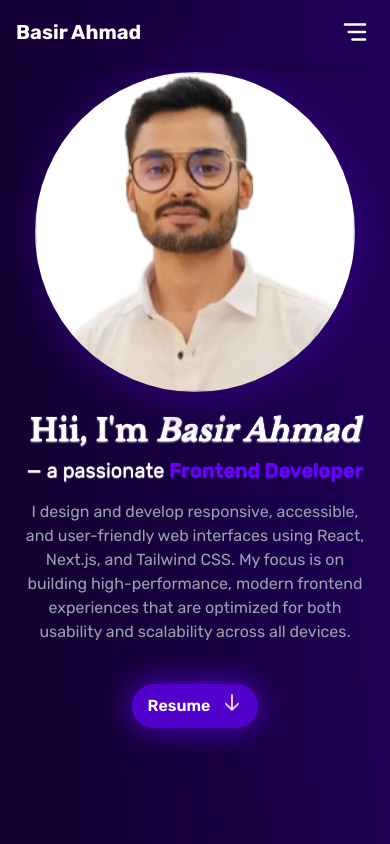
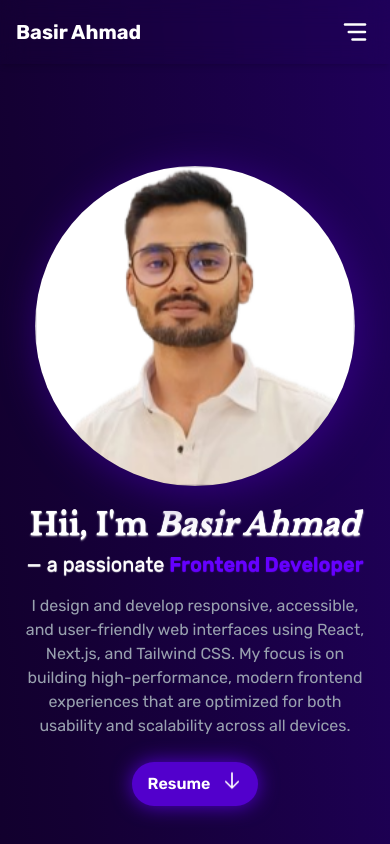
Before and after one commit to thebeliever1812/personal-portfolio, a Next.js app: page / in a window 390 px wide. Shown: the top 844 px of the page. Built offline with nearby package versions, Linux system fonts and the light colour scheme.

Commit message:
Update HeroSection and ResumeButton: adjust layout spacing and button shadow effects for improved aesthetics

```diff
--- a/app/components/HomePageSections/HeroSection.tsx
+++ b/app/components/HomePageSections/HeroSection.tsx
@@ -17,7 +17,7 @@ const rubik = Rubik({
 
 const HeroSection: React.FC = () => {
     return (
-        <section className="hero-section w-full min-h-screen px-4 flex flex-col md:flex-row-reverse gap-5 lg:gap-10 justify-start md:justify-center mt-2 md:mt-0 items-center">
+        <section className="hero-section w-full min-h-screen px-4 flex flex-col md:flex-row-reverse gap-5 lg:gap-10 justify-center md:justify-center items-center">
             <div className='profile-image w-full max-w-xs md:max-w-sm lg:max-w-md xl:max-w-lg aspect-square relative'>
                 <Image
                     src="/profile_picture.png"
@@ -35,7 +35,7 @@ const HeroSection: React.FC = () => {
                     — a passionate <span className="text-[#6600ff] font-semibold">Frontend Developer</span>
                 </h2>
                 <p className={`text-gray-400 pt-2 md:pt-4 text-center ${rubik.className}`}>I design and develop responsive, accessible, and user-friendly web interfaces using React, Next.js, and Tailwind CSS. My focus is on building high-performance, modern frontend experiences that are optimized for both usability and scalability across all devices.</p>
-                <div className={`pt-8 sm:pt-10 w-full ${rubik.className}`}>
+                <div className={`pt-4 sm:pt-7 w-full ${rubik.className}`}>
                     <ResumeButton />
                 </div>
             </section>
--- a/app/components/ResumeButton.tsx
+++ b/app/components/ResumeButton.tsx
@@ -8,7 +8,7 @@ const ResumeButton: React.FC = () => {
             target="_blank"
             rel="noopener noreferrer">
             <button
-                className="cursor-pointer flex justify-between items-center bg-[#5200cc] px-4 py-2.5 rounded-full text-white hover:bg-[#3d0099] hover:scale-105 duration-300 hover:ring-1 gap-3 shadow-[0_0_30px_1px_#5200cc] hover:shadow-[0_0_50px_7px_#3d0099] mx-auto font-semibold"
+                className="cursor-pointer flex justify-between items-center bg-[#5200cc] px-4 py-2.5 rounded-full text-white hover:bg-[#3d0099] hover:scale-105 duration-300 hover:ring-1 gap-3 shadow-[0_0_20px_0_#5200cc] hover:shadow-[0_0_30px_2px_#3d0099] active:shadow-[0_0_30px_2px_#3d0099] mx-auto font-semibold"
             >
                 Resume
                 <svg
```
